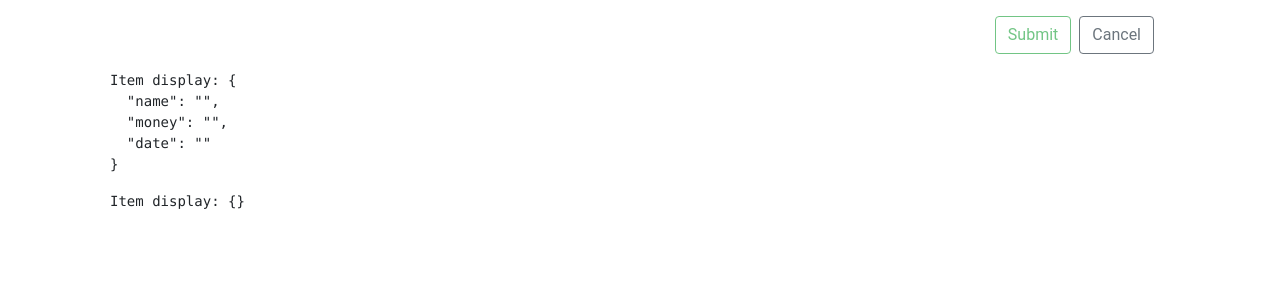
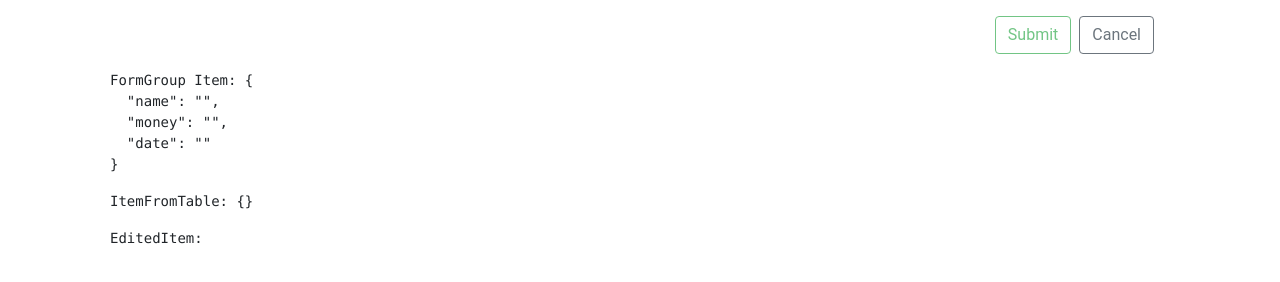
Before and after one commit to Frazer26/save-my-money-frontend, an Angular app: page /budget/INCOME in a window 1280 px wide. Shown: the part 372-654 px from the top of the page. Built offline with nearby package versions, Linux system fonts and the light colour scheme; no server answers.

Commit message:
Implement properly post and update items

```diff
--- a/src/app/income/income-list/income-list.component.ts
+++ b/src/app/income/income-list/income-list.component.ts
@@ -43,7 +43,7 @@ export class IncomeListComponent implements OnInit {
   }
 
   editItem(item) {
-    this.itemEditor.setUpItemFormGroup(item);
+    this.itemEditor.setUpFormWithItemValues(item);
   }
 
 }
--- a/src/app/income/item-editor/item-editor.component.html
+++ b/src/app/income/item-editor/item-editor.component.html
@@ -31,8 +31,9 @@
     <button type="button" class="btn btn-outline-secondary" (click)="d('cancel click')">Cancel</button>
   </div>
 
-  <pre>Item display: {{ itemFormGroup.getRawValue() | json }}</pre>
-  <pre>Item display: {{ newItem | json }}</pre>
+  <pre>FormGroup Item: {{ itemFormGroup.getRawValue() | json }}</pre>
+  <pre>ItemFromTable: {{ itemFromTable | json }}</pre>
+  <pre>EditedItem: {{ editedItem | json }}</pre>
 
 
 </form>
--- a/src/app/income/item-editor/item-editor.component.ts
+++ b/src/app/income/item-editor/item-editor.component.ts
@@ -3,6 +3,7 @@ import {FormBuilder, FormControl, FormGroup, Validators} from '@angular/forms';
 import {Item} from '../../item';
 import {ItemService} from '../../item.service';
 import {NgbDateAdapter, NgbDateNativeAdapter} from '@ng-bootstrap/ng-bootstrap';
+import {AppSettings} from '../../shared/app-settings';
 
 @Component({
   selector: 'app-item-editor',
@@ -14,8 +15,8 @@ export class ItemEditorComponent {
   @Output() incomeCreated = new EventEmitter<Item>();
 
   private itemFormGroup: FormGroup;
-  private itemId: null;
-  private newItem: Item = new Item();
+  private itemFromTable: Item = new Item();
+  private editedItem: Item;
 
   constructor(private fb: FormBuilder, private itemService: ItemService) {
     this.itemFormGroup = this.fb.group({
@@ -26,19 +27,23 @@ export class ItemEditorComponent {
   }
 
   onSubmit(itemFormGroup) {
-    this.newItem = itemFormGroup.getRawValue();
-    if (this.itemId != null) {
-      this.itemService.updateItem(this.itemId, this.newItem)
-      // nem működik még az update rendesen (Main category null ezért nem jeleníti meg editálás után KITÖLTENI UI-on), de post igen
+    if (this.itemFromTable.id != null) {
+      this.editedItem =
+        this.fillItem(this.itemFromTable, itemFormGroup.getRawValue().name,
+          itemFormGroup.getRawValue().money, itemFormGroup.getRawValue().date);
+
+      this.itemService.updateItem(this.itemFromTable.id, this.editedItem) // valamiért a dátum -1 napot jelenít meg (backend vagy front)?
         .subscribe(
           data => {
             console.log('success!', data);
           },
           error => console.error('could not update because', error)
         );
+      this.itemFromTable.id = null;
+
     } else {
       this.itemService
-        .addItemUnderMainCategory('INCOME', this.newItem)
+        .addItemUnderMainCategory(AppSettings.INCOME, itemFormGroup.getRawValue())
         .subscribe(
           data => {
             console.log('success!', data);
@@ -50,8 +55,8 @@ export class ItemEditorComponent {
     this.itemFormGroup.reset();
   }
 
-  setUpItemFormGroup(item) {
-    this.itemId = item.id;
+  setUpFormWithItemValues(item) {
+    this.itemFromTable = item;
     this.itemFormGroup.setValue({
       name: item.name,
       money: item.money,
@@ -59,4 +64,13 @@ export class ItemEditorComponent {
     });
   }
 
+  fillItem(itemFormTable, formItemName, formItemMoney, formItemDate): Item {
+    let item;
+    item = itemFormTable;
+    item.name = formItemName;
+    item.money = formItemMoney;
+    item.date = formItemDate;
+    return item;
+  }
+
 }
```
